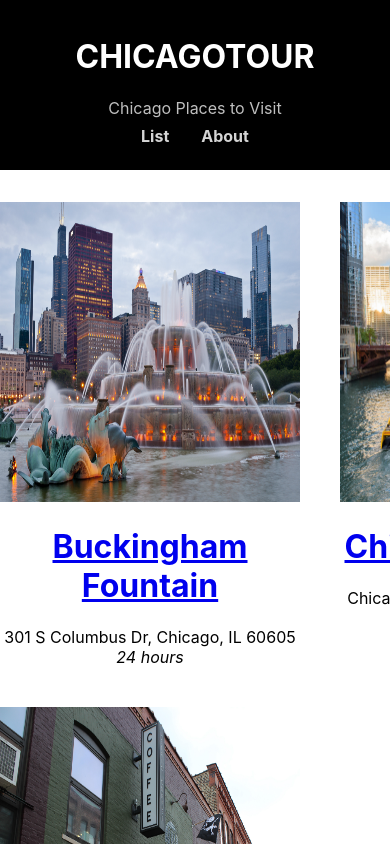
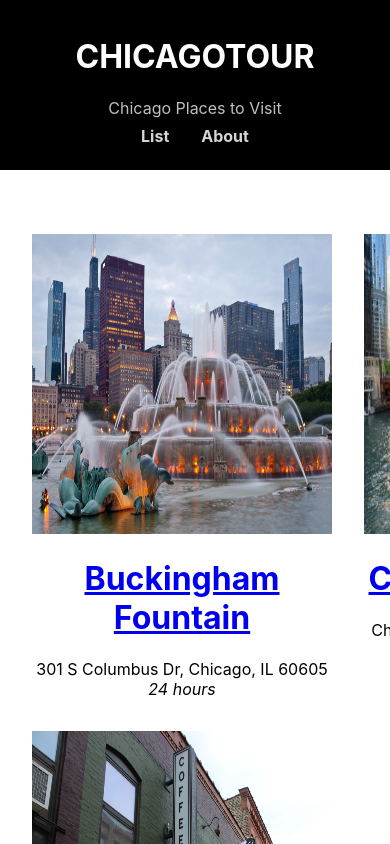
Before and after one commit to Aika586/chicagotour, a React (Create React App) app: page / in a window 390 px wide. Shown: the top 844 px of the page. Built offline with nearby package versions, Linux system fonts and the light colour scheme.

Commit message:
style list

```diff
--- a/src/components/PLACEList/PLACEList.css
+++ b/src/components/PLACEList/PLACEList.css
@@ -1,6 +1,11 @@
+@media only screen and (max-width: 960px){
+
 .PLACEList{
     margin:auto;
+    padding:2em;
     display:grid;
     grid-template-columns: 1fr 1fr 1fr;
-    grid-gap:40px;
+    grid-gap:2em;
+    max-width: 1200px;
 }
+}
```
